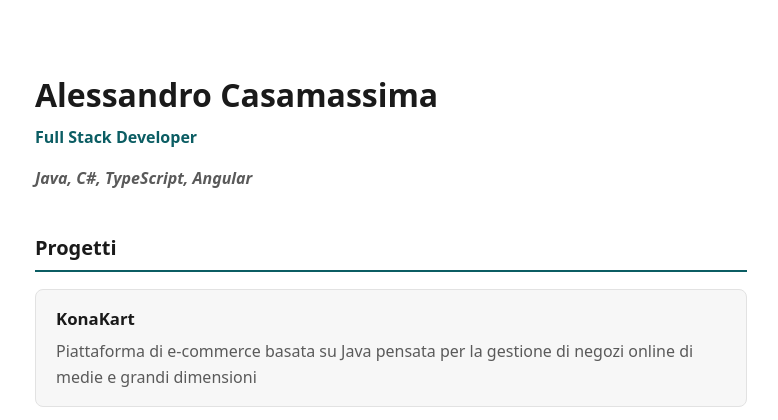
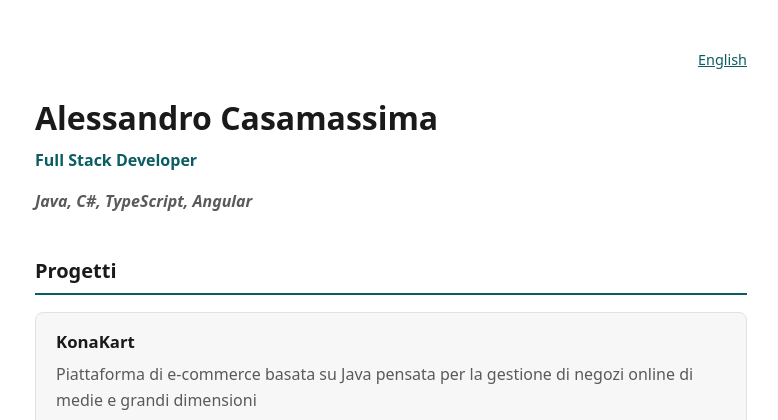
Before and after one commit to ecbuilder-dev/portfolio-website, a Flask app: page / in a window 1280 px wide. Shown: the top 420 px of the page, without its empty margins (249-1027 px from the left). Run offline with Flask 3, Linux system fonts and the light colour scheme.

Commit message:
feat: add IT/EN language selector

```diff
--- a/src/static/style.css
+++ b/src/static/style.css
@@ -19,6 +19,12 @@ body {
     color: var(--color-text);
     background: var(--color-bg);
     line-height: 1.6;
+}
+
+.lang-switch {
+    text-align: right;
+    font-size: 0.9rem;
+    margin-bottom: 1rem;
 }
 
 h1 {
--- a/src/templates/index.html
+++ b/src/templates/index.html
@@ -6,6 +6,13 @@
     <link rel="stylesheet" href="{{ url_for('static', filename='style.css') }}">
 </head>
 <body>
+    <nav class="lang-switch">
+        {% if get_locale() == 'it' %}
+        <a href="/en/">English</a>
+        {% else %}
+        <a href="/">Italiano</a>
+        {% endif %}
+    </nav>
     <h1>{{ nome }}</h1>
     <p>{{ ruolo }}</p>
     <p class="tagline">{{ tagline }}</p>
```
